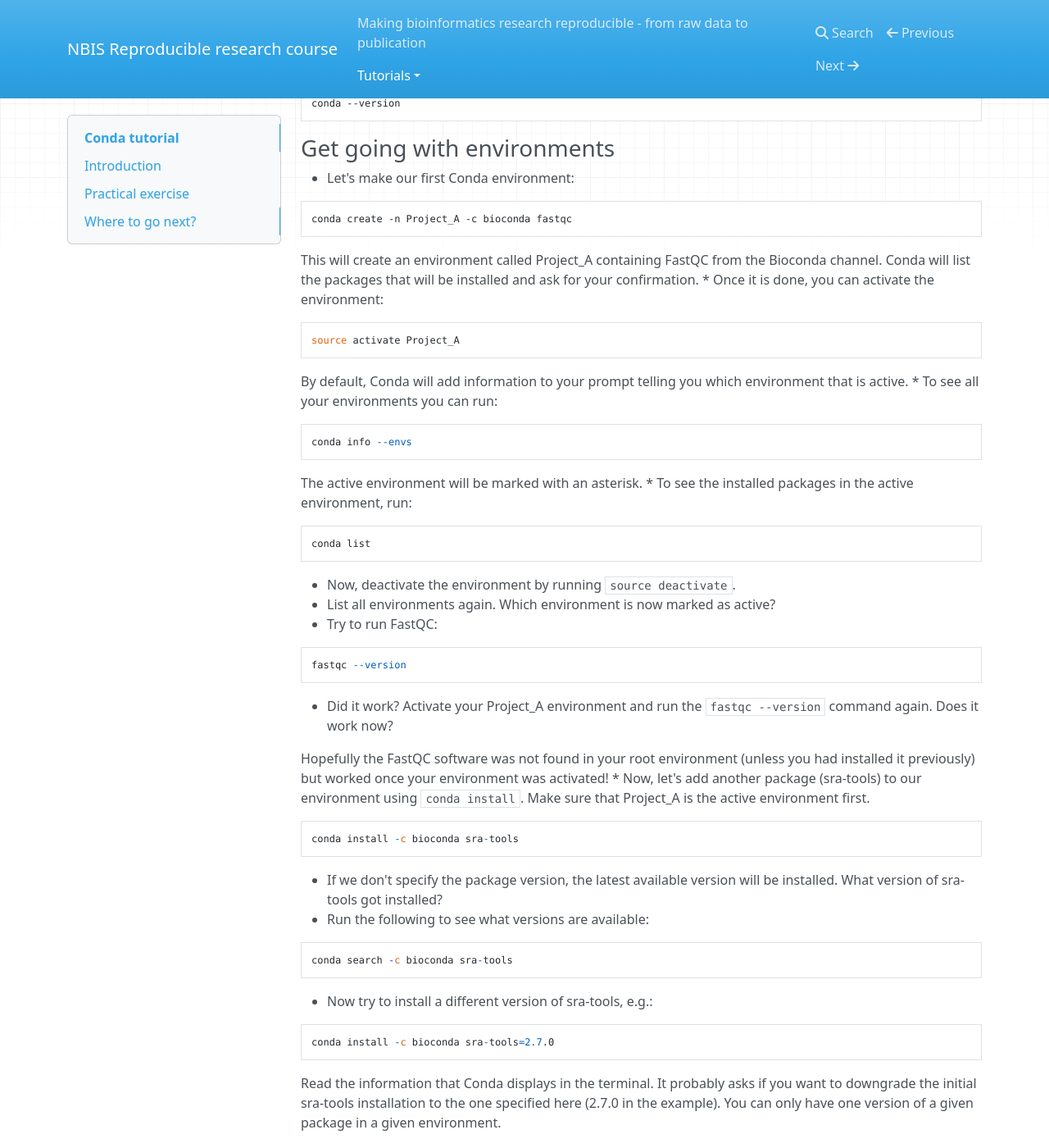
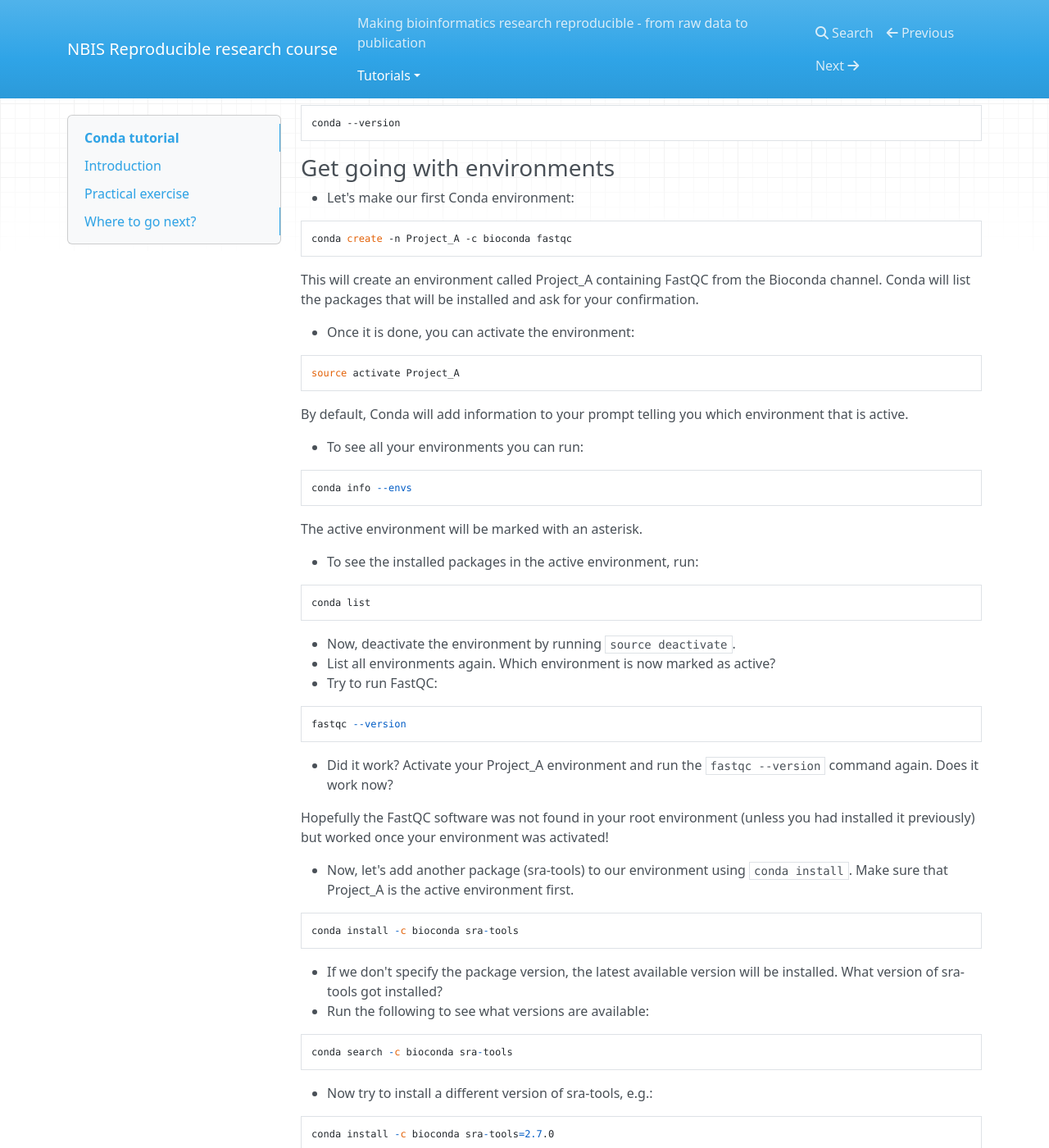
Before and after one commit to NBISweden/workshop-reproducible-research, an MkDocs documentation site: the page built from docs/conda.md, in a window 1280 px wide and 1400 px high, scrolled down 1478 px. Shown: the whole window at 82% size. Built offline with MkDocs 1.6.1, drawn with Linux system fonts in a browser that asks for light colours; nearby versions of some CDN libraries; old or Windows-style settings are respelled for this version of MkDocs; some of the changed text lies outside the part shown.

Commit message:
md syntax fix

````diff
--- a/docs/conda.md
+++ b/docs/conda.md
@@ -31,10 +31,10 @@ rm Miniconda3-latest-Linux-x86_64.sh
 
 * Go ahead and install Conda as described above, but be sure to modify the `wget` command to download the correct file for your system (see link above).
 * The installer will ask you questions during the installation:
-  - do you accept the license terms?
-  - do you accept the installation path or do you want to chose a different one?
-  - do you want to add the Conda installation to your PATH by adding a line to your `.bashrc` file?
-   *If you select yes, the system will find Conda and you can run the `conda` command directly. If you select no, you will either have to run Conda by specifying the full path, e.g. `/root/miniconda3/bin/conda`, or by adding it manually to your PATH each time you restart your system, e.g. `export PATH="/root/miniconda3/bin:$PATH"`.*
+    - do you accept the license terms?
+    - do you accept the installation path or do you want to chose a different one?
+    - do you want to add the Conda installation to your PATH by adding a line to your `.bashrc` file?
+    *If you select yes, the system will find Conda and you can run the `conda` command directly. If you select no, you will either have to run Conda by specifying the full path, e.g. `/root/miniconda3/bin/conda`, or by adding it manually to your PATH each time you restart your system, e.g. `export PATH="/root/miniconda3/bin:$PATH"`.*
 * You can verify the version you installed by running:
 
 ```bash
@@ -42,29 +42,37 @@ conda --version
 ```
 
 ### Get going with environments
+
 * Let's make our first Conda environment:
 
-```bash
+```
 conda create -n Project_A -c bioconda fastqc
 ```
+
 This will create an environment called Project_A containing FastQC from the Bioconda channel. Conda will list the packages that will be installed and ask for your confirmation.
+
 * Once it is done, you can activate the environment:
 
 ```
 source activate Project_A
 ```
+
 By default, Conda will add information to your prompt telling you which environment that is active.
+
 * To see all your environments you can run:
 
 ```
 conda info --envs
 ```
+
 The active environment will be marked with an asterisk.
+
 * To see the installed packages in the active environment, run:
 
 ```
 conda list
 ```
+
 * Now, deactivate the environment by running `source deactivate`.
 * List all environments again. Which environment is now marked as active?
 * Try to run FastQC:
@@ -72,14 +80,17 @@ conda list
 ```
 fastqc --version
 ```
+
 * Did it work? Activate your Project_A environment and run the `fastqc --version` command again. Does it work now?
 
 Hopefully the FastQC software was not found in your root environment (unless you had installed it previously) but worked once your environment was activated!
+
 * Now, let's add another package (sra-tools) to our environment using `conda install`. Make sure that Project_A is the active environment first.
 
 ```
 conda install -c bioconda sra-tools
 ```
+
 * If we don't specify the package version, the latest available version will be installed. What version of sra-tools got installed?
 * Run the following to see what versions are available:
 
@@ -96,7 +107,9 @@ conda install -c bioconda sra-tools=2.7.0
 Read the information that Conda displays in the terminal. It probably asks if you want to downgrade the initial sra-tools installation to the one specified here (2.7.0 in the example). You can only have one version of a given package in a given environment.
 
 Let's assume that you are just about to start a new exciting research project called Project A. You will have sequencing data and want to use the latest bowtie2 software to align your reads.
-* Find out what versions of bowtie2 are available at Bioconda using `conda search`. Now install the *latest* available version of bowtie2 in your Project_A environment.
+
+* Find out what versions of bowtie2 are available at Bioconda using `conda search`.
+* Now install the *latest* available version of bowtie2 in your Project_A environment.
 
 Let's further assume that you have an old project (called Project Old) where you know you used bowtie2 v2.2.6. You just got back reviewer comments and they want you to include some alignment statistics. Unfortunately you haven't saved that information so you will have to rerun the alignment. Now, it is essential that you use the same version of bowtie that your results are based on, otherwise the alignment statistics will be misleading. Using Conda environments this becomes simple. You can just have a separate environment for your old project where you have an old version of bowtie2 without interfering with your new Project A where you want the latest version.
 
@@ -105,6 +118,7 @@ Let's further assume that you have an old project (called Project Old) where you
 ```
 conda create -n Project_Old -c bioconda bowtie2=2.2.6
 ```
+
 * Activate `Project_Old` and check the bowtie2 version (`bowtie2 --version`).
 * Activate `Project_A` again and check the bowtie2 version.
 * Run `source deactivate` to exit your active environment.
@@ -114,6 +128,7 @@ conda create -n Project_Old -c bioconda bowtie2=2.2.6
 ```
 conda env remove -n Project_Old
 ```
+
 After making a few different environments and installing a bunch of packages, Conda can take up some disk space. In order to remove unnecessary files one can use the command:
 
 ```
@@ -127,8 +142,8 @@ We have up until now specified which Conda packages to install directly on the c
 
 * You will now start to make a Conda yml-file for the MRSA project that we will use in this course!
 * To start with, the analysis code is contained in one file, `code/run_qc.sh`, and will:
-  - download the raw fastq-files
-  - run quality control on these using FastQC
+    - download the raw fastq-files
+    - run quality control on these using FastQC
 * We will start by making a Conda yml-file that contains the required packages to perform these steps.
 * Later in the course, you will update the Conda yml-file with more packages, as the analysis workflow is expanded.
 * Make a yaml file called `environment.yml` for our tutorial project looking like this:
@@ -147,15 +162,16 @@ dependencies:
 ```bash
 conda env create -n Project_MRSA -f environment.yml
 ```
+
 * Activate the environment!
 * Now we can run the MRSA project analysis code found in `code/run_qc.sh`, either by
-
 ```bash
 bash code/run_qc.sh
 ```
 or by opening the `run_qc.sh` file and executing each line in the terminal one by one. Do this!
 
 This should download the project fastq files and run FastQC on them (as mentioned above).
+
 * Check your directory content (`ls -Rlh`, or in your file browser). It should now look something like this:
 
 ```
@@ -184,6 +200,7 @@ This should download the project fastq files and run FastQC on them (as mentione
     |
     |- environment.yml
 ```
+
 Note that all that was needed to carry out the analysis and generate these files and results was the `environment.yml` file (that we used to create a Conda environment with the required packages) and the analysis code in `code/run_qc.sh`.
 
 ## Where to go next?
````
